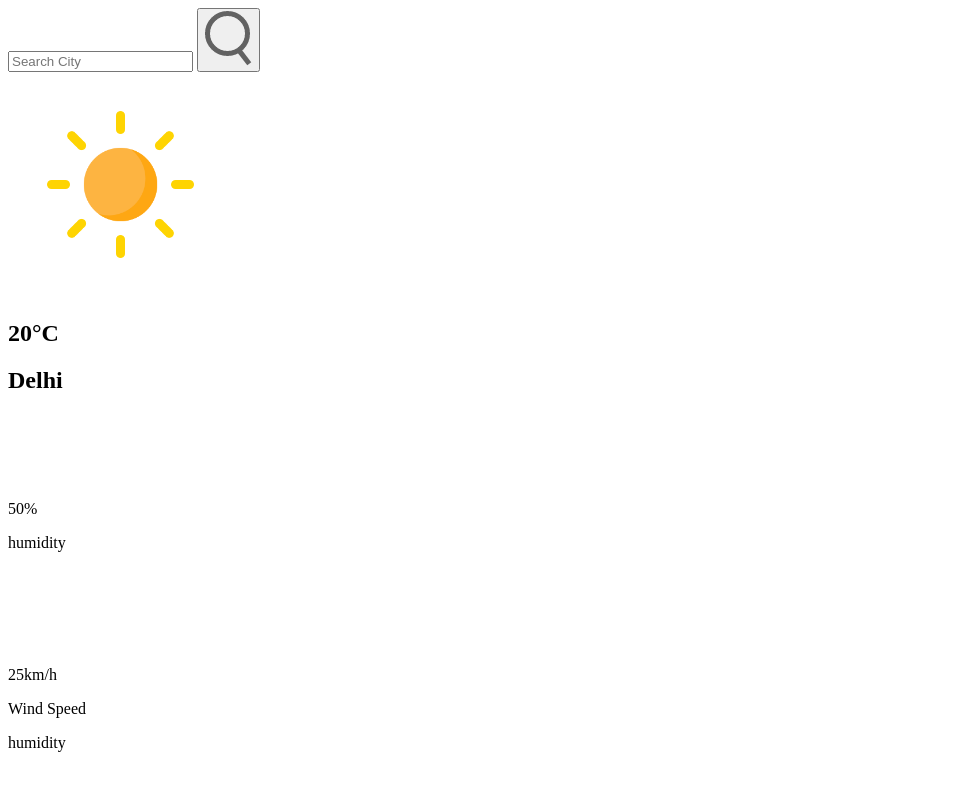
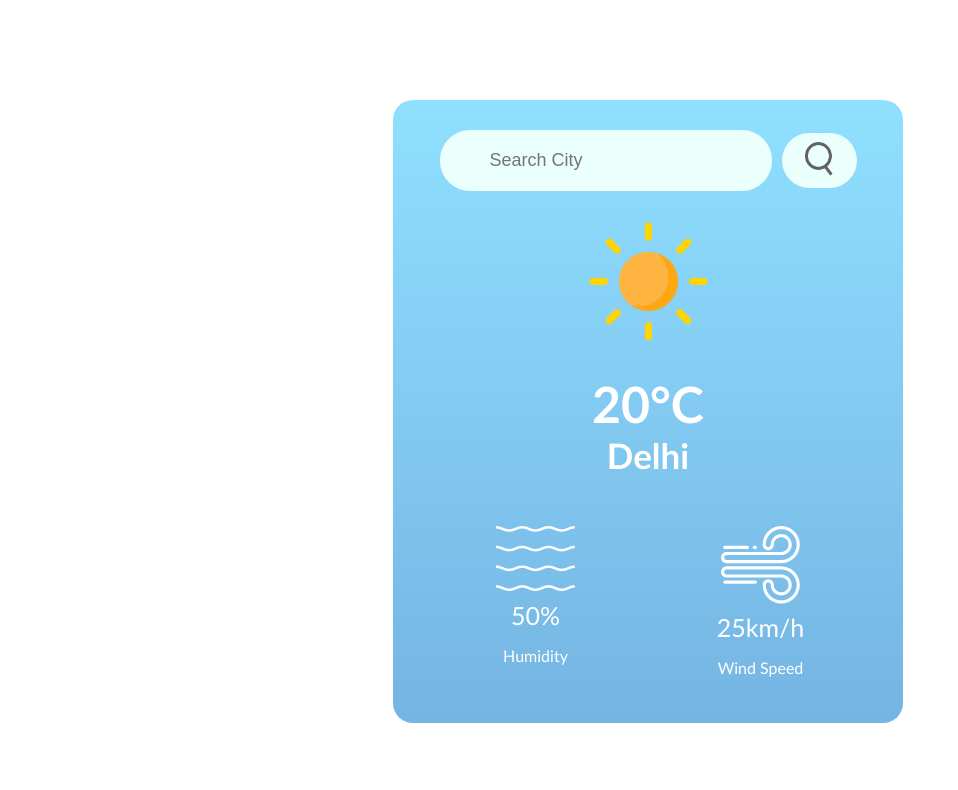
Before and after one commit to mrritikjain/weatherapp, a plain HTML site: page index.html in a window 1280 px wide. Shown: the whole page, without its empty margins (0-958 px from the left). Drawn offline with Linux system fonts and the light colour scheme.

Commit message:
Complete css for weather app

```diff
--- a/index.html
+++ b/index.html
@@ -4,12 +4,13 @@
     <meta charset="UTF-8">
     <meta name="viewport" content="width=device-width, initial-scale=1.0">
     <title>Weather App</title>
+    <link rel="stylesheet" href="style.css">
 </head>
 <body>
     <section class="weatherbox">
         <div class="searchbox">
             <input type="text" class="seachinput" placeholder="Search City">
-            <button class="searhbtn"><img src="images/search.png" alt="not loading"></button>
+            <button class="searchbtn"><img src="images/search.png" alt="not loading"></button>
         </div>
         <div class="weather">
             <img src="images/clear.png" alt="Not loading" class="weather-icon">
@@ -20,13 +21,12 @@
             <div class="col">
                 <img src="images/humidity.png" alt="Not Loading">
                 <p class="humidity">50%</p>
-                <p>humidity</p>
+                <p>Humidity</p>
             </div>
             <div class="col">
                 <img src="images/wind.png" alt="Not Loading">
                 <p class="Wind">25km/h</p>
                 <p>Wind Speed</p>
-                <p>humidity</p>
             </div>
         </div>
     </section>
--- /dev/null
+++ b/style.css
@@ -0,0 +1,63 @@
+body{
+    width: 100%;
+    text-align: center;
+    justify-content: center;
+    font-family:'Gill Sans', 'Gill Sans MT', Calibri, 'Trebuchet MS', sans-serif;
+    color: #fff;
+}
+.weatherbox{
+ background-image: linear-gradient(#8fe0ff, #75b4e3);
+ width: 450px;
+ text-align: center;
+ margin: 100px auto;
+ border-radius: 20px;
+ padding: 30px;
+}
+.searchbox{
+    display: flex;
+    width: 100%;
+    align-items: center;
+    justify-content: center;
+}
+.searchbox input{
+     background-color: 	#ebfffc;
+     color: #555;
+     border: none;
+     border-radius: 30px;
+     padding: 20px 50px;
+     font-size: 18px;
+}
+.searchbtn{
+    border: none;
+    border-radius: 50px;
+    background-color: #ebfffc;
+    margin-left: 10px;
+    cursor: pointer;
+}
+.searchbtn img{
+    width: 45%;
+    padding: 8px;
+}
+.weather img{
+    width: 40%;
+}
+.temp{
+    font-size: 50px;
+    margin: 0px;
+}
+.city{
+    font-size: 35px;
+    margin-top: 0px;
+}
+.details{
+    display: flex;
+    width: 100%;
+    margin-top: 50px;
+}
+.col{
+    width: 50%;
+}
+.humidity, .Wind{
+    font-size: 25px;
+    margin: 5px;
+}
```
